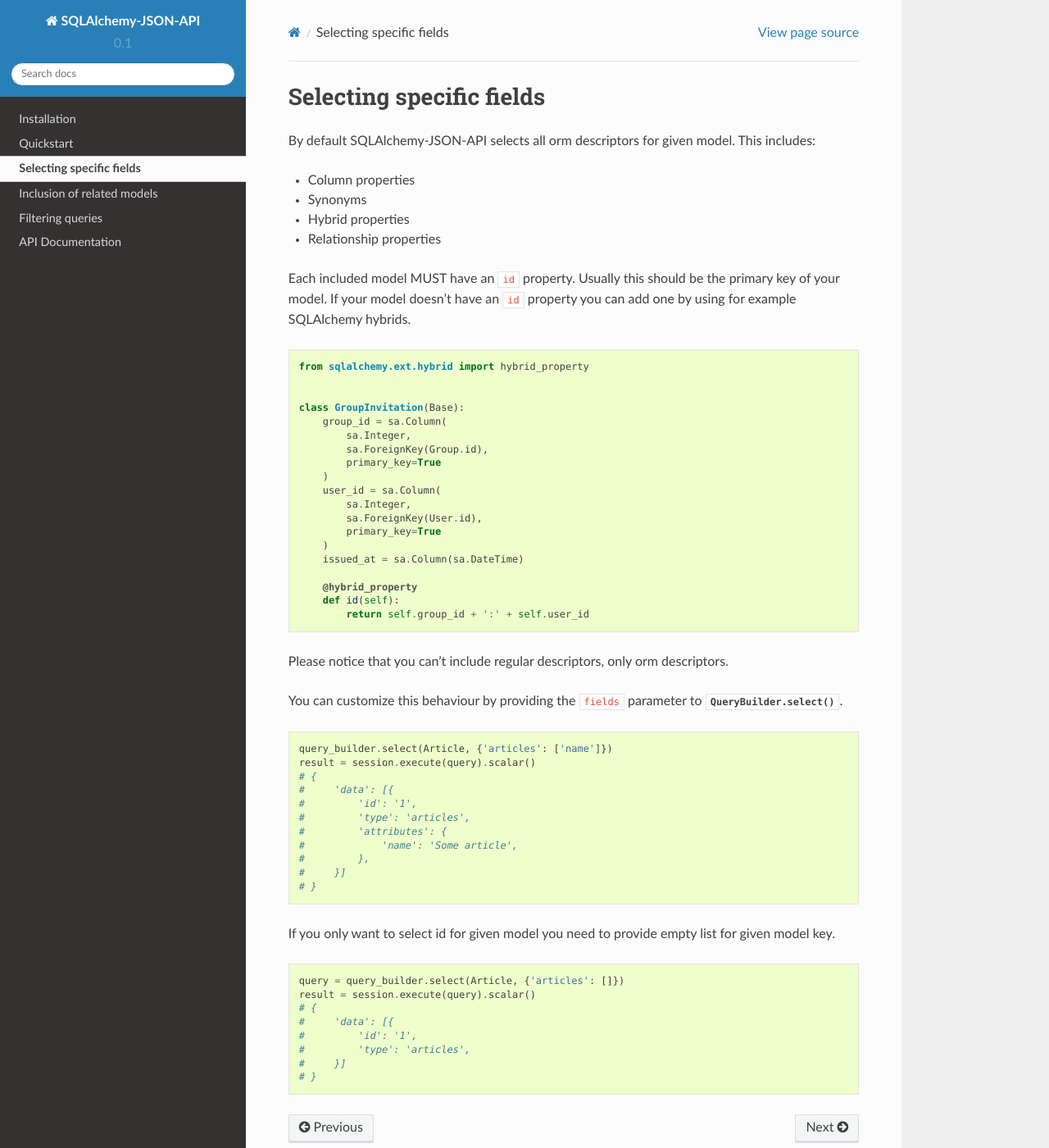
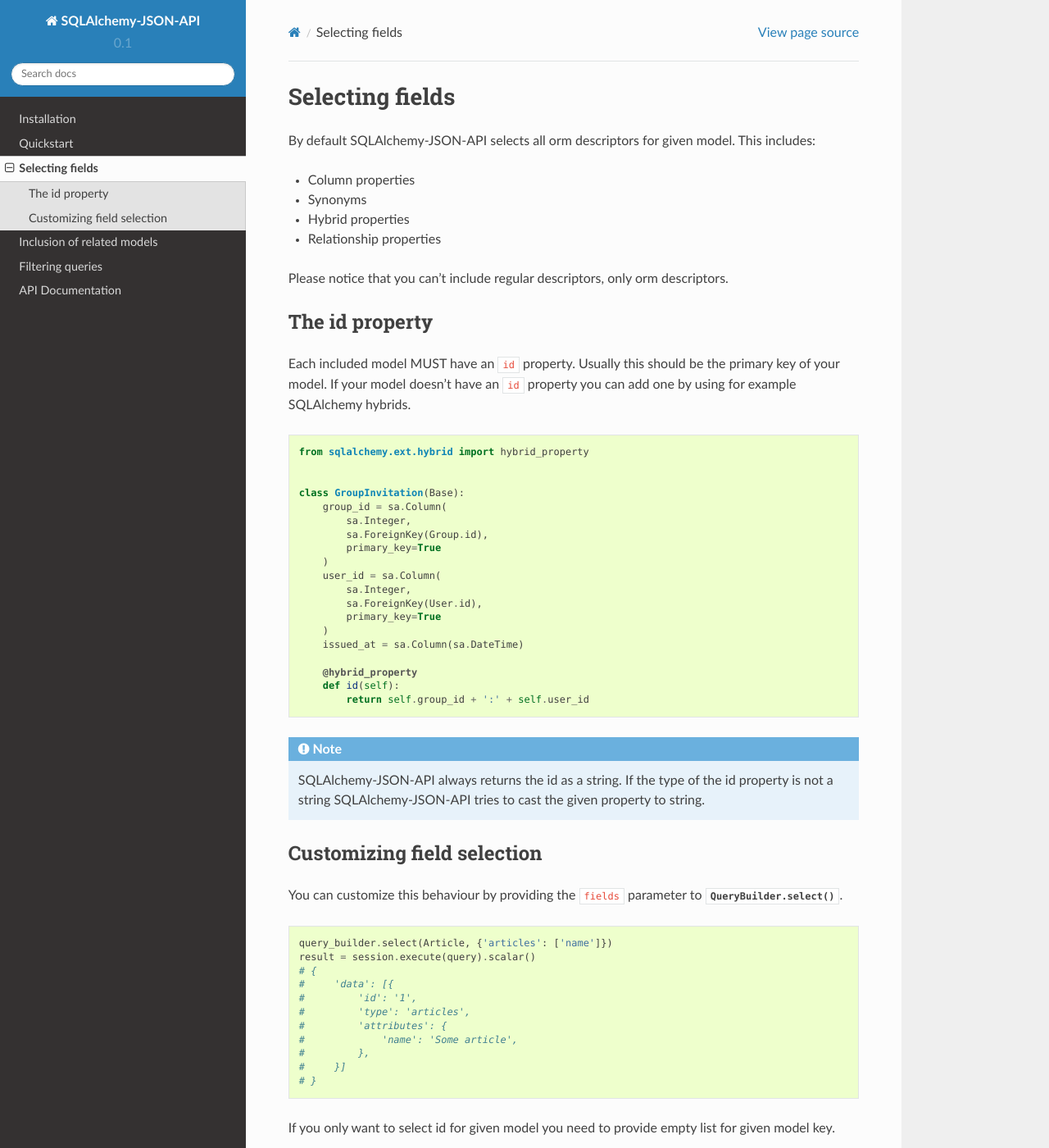
Before and after one commit to kvesteri/sqlalchemy-json-api, a Sphinx documentation site: the page built from docs/fields.rst, in a window 1280 px wide and 1400 px high. Shown: the whole window at 82% size. Built offline with Sphinx 7.4.7 and the Read the Docs theme 2.0.0, drawn with Linux system fonts in a browser that asks for light colours.

Commit message:
Refactor docs

```diff
--- a/docs/fields.rst
+++ b/docs/fields.rst
@@ -1,5 +1,5 @@
-Selecting specific fields
--------------------------
+Selecting fields
+----------------
 
 By default SQLAlchemy-JSON-API selects all orm descriptors for given model. This includes:
 
@@ -7,6 +7,11 @@
 * Synonyms
 * Hybrid properties
 * Relationship properties
+
+Please notice that you can't include regular descriptors, only orm descriptors.
+
+The id property
+^^^^^^^^^^^^^^^
 
 Each included model MUST have an ``id`` property. Usually this should be the primary key of your model. If your model doesn't have an ``id`` property you can add one by using for example SQLAlchemy hybrids.
 
@@ -33,9 +38,14 @@
         def id(self):
             return self.group_id + ':' + self.user_id
 
+.. note::
+
+    SQLAlchemy-JSON-API always returns the id as a string. If the type of the id property is not a string
+    SQLAlchemy-JSON-API tries to cast the given property to string.
 
 
-Please notice that you can't include regular descriptors, only orm descriptors.
+Customizing field selection
+^^^^^^^^^^^^^^^^^^^^^^^^^^^
 
 You can customize this behaviour by providing the ``fields`` parameter to :meth:`.QueryBuilder.select`.
 
```
